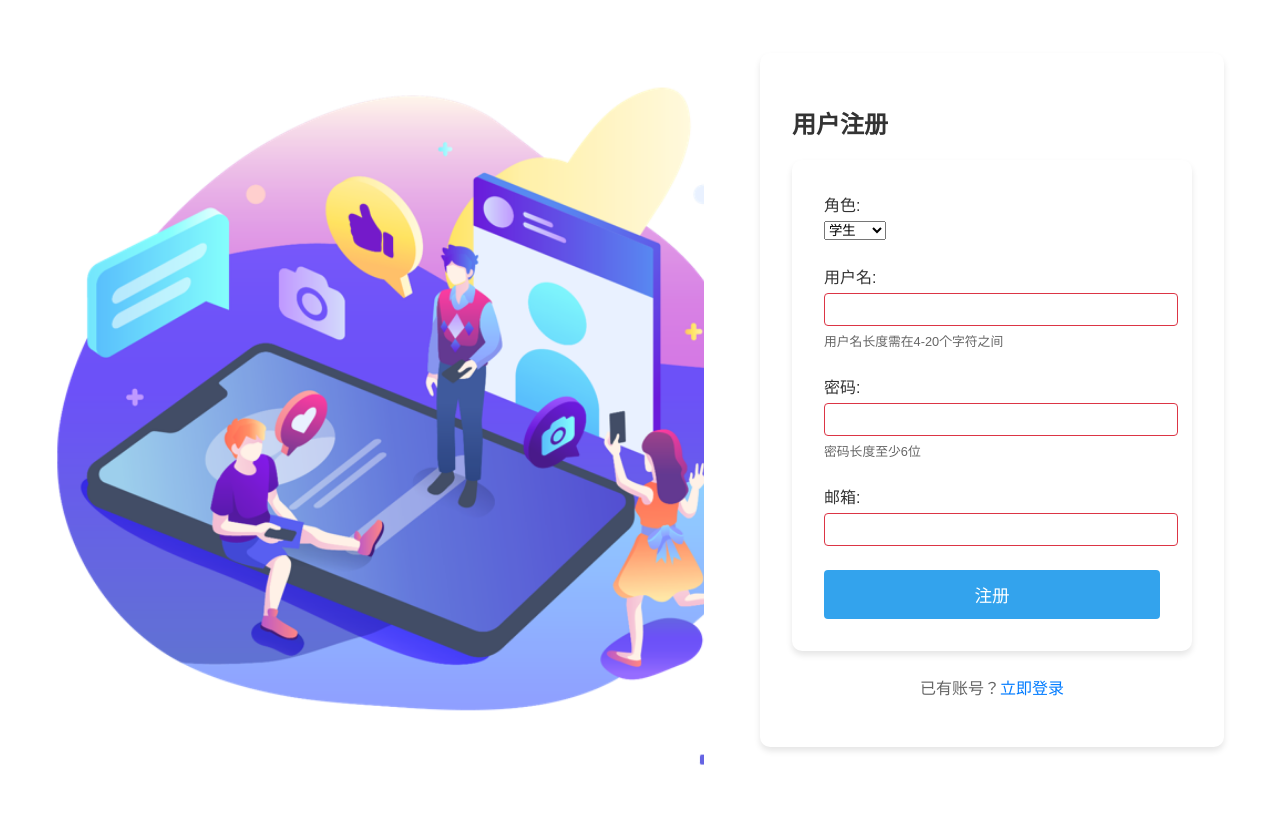
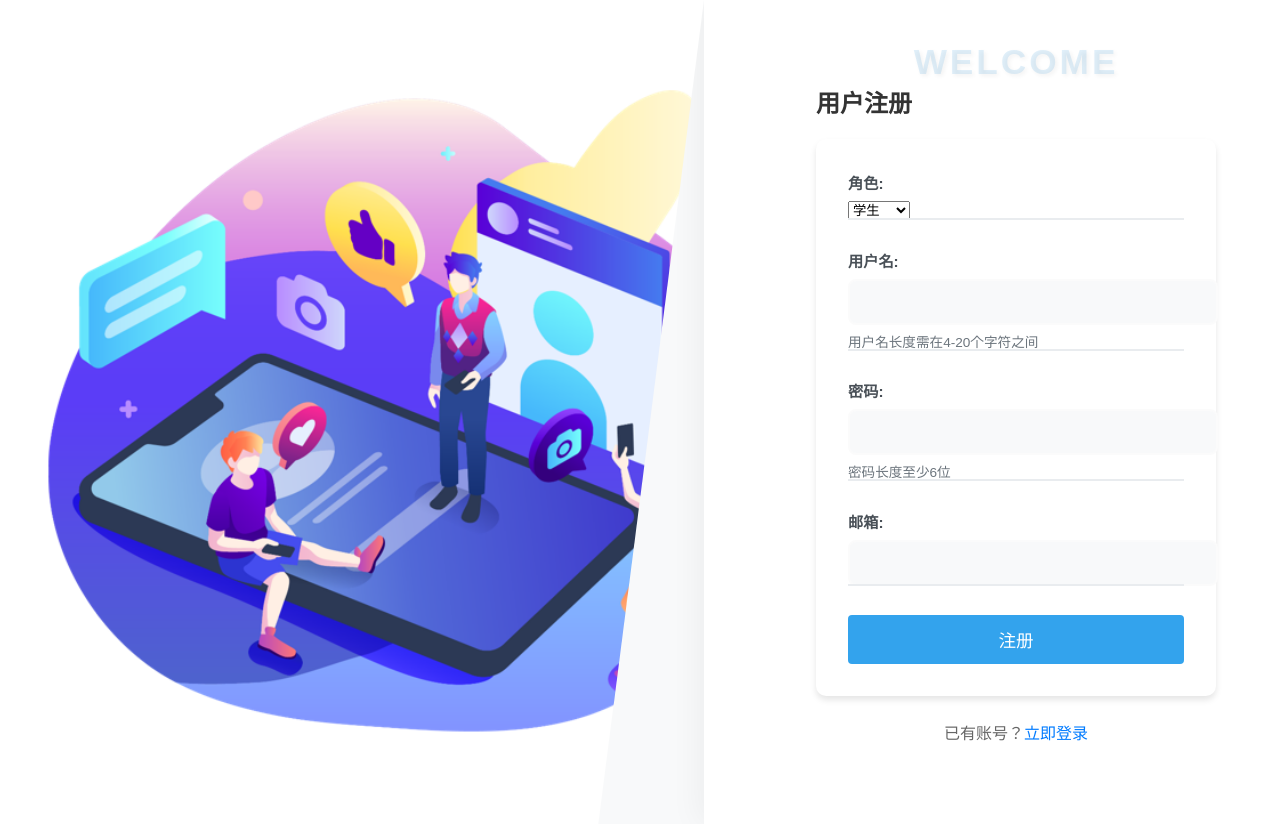
Before and after one commit to jmtl233/Online_School, a Spring Boot app: page /register in a window 1280 px wide. Before the commit the page ends 765 px from the top, so only its background shows below. Run offline with Spring Boot 4, Linux system fonts and the light colour scheme; some of the project's set-up classes (security, data sources, template engines, error pages and the like) are left out, and stand-ins take their place.

Commit message:
修改了登录注册页面的表格2025年4月3日01:20:45

```diff
--- a/src/main/resources/static/css/style.css
+++ b/src/main/resources/static/css/style.css
@@ -48,17 +48,81 @@ input[type="text"],
 input[type="password"],
 input[type="email"] {
     width: 100%;
-    padding: 8px;
-    border: 1px solid #ddd;
-    border-radius: 4px;
+    padding: 12px 15px;
+    border: 2px solid #e9ecef !important;
+    border-radius: 8px;
+    transition: all 0.3s ease;
+    font-size: 1rem;
+    background: #f8f9fa;
 }
 
-input[type="text"]:focus,
-input[type="password"]:focus,
-input[type="email"]:focus {
-    border-color: #007bff;
-    box-shadow: 0 0 0 3px rgba(0, 123, 255, 0.25);
-    transition: border-color 0.3s, box-shadow 0.3s;
+/* 新增标签样式 */
+.form-group label {
+    display: block;
+    margin-bottom: 8px;
+    color: #495057;
+    font-weight: 600;
+    font-size: 0.95rem;
+}
+
+/* 新增提示文字样式 */
+.form-group small {
+    display: block;
+    color: #6c757d;
+    font-size: 0.85rem;
+    margin-top: 6px;
+}
+
+/* 优化焦点状态 */
+input:focus {
+    background: white;
+    border-color: #3498db !important;
+    box-shadow: 0 0 0 3px rgba(52, 152, 219, 0.2);
+}
+
+/* 新增验证提示样式 */
+.invalid-feedback {
+    color: #dc3545;
+    font-size: 0.85rem;
+    margin-top: 6px;
+    display: none;
+}
+
+input:invalid + .invalid-feedback {
+    display: block;
+}
+
+/* 新增图标样式 */
+.input-icon {
+    position: relative;
+}
+
+.input-icon i {
+    position: absolute;
+    left: 15px;
+    top: 50%;
+    transform: translateY(-50%);
+    color: #6c757d;
+    font-size: 1.1rem;
+}
+
+.input-icon input {
+    padding-left: 40px;
+}
+
+@media (max-width: 768px) {
+    input[type="text"],
+    input[type="password"],
+    input[type="email"] {
+        padding: 10px 12px;
+        font-size: 0.95rem;
+    }
+}
+
+input:-webkit-autofill,
+input:-webkit-autofill:hover,
+input:-webkit-autofill:focus {
+    -webkit-box-shadow: 0 0 0 1000px white inset !important;
 }
 
 button {
@@ -123,52 +187,94 @@ a:hover {
     to { transform: rotate(360deg); }
 }
 
-/* 新增登录容器样式 */
+/* 重置登录容器 */
 .login-container {
     display: flex;
     min-height: 100vh;
+    background: #f8f9fa;
 }
 
 .login-left {
     flex: 1;
-    background: url('/css/images/login-bg.jpg') center/cover no-repeat;
-    display: flex;
-    flex-direction: column;
-    justify-content: center;
-    align-items: center;
-    padding: 2rem;
-    color: #333;
-    text-align: center;
+    background: url('../css/images/login-bg.jpg') center/cover no-repeat;
+    min-height: 600px; /* 设置最小高度 */
     position: relative;
-    overflow: hidden;
-}
-
-.login-left::before {
-    content: '';
-    position: absolute;
-    top: 0;
-    left: 0;
-    right: 0;
-    bottom: 0;
-    background: rgba(255, 255, 255, 0.1);
+    clip-path: polygon(0 0, 100% 0, 85% 100%, 0 100%); /* 添加斜切效果 */
 }
 
 .login-right {
     flex: 0 0 40%;
     display: flex;
-    justify-content: center;
     align-items: center;
     padding: 2rem;
     background: white;
+    box-shadow: -5px 0 30px rgba(0,0,0,0.05); /* 左侧添加阴影分隔线 */
 }
 
+/* 保持原有输入框样式不变 */
 .login-form {
     width: 100%;
     max-width: 400px;
+    margin-left: auto; /* 右对齐 */
     padding: 2rem;
     background: white;
-    border-radius: 10px;
-    box-shadow: 0 4px 6px rgba(0, 0, 0, 0.1);
+    position: relative;
+    overflow: hidden;
+}
+
+/* 新增响应式设计 */
+@media (max-width: 992px) {
+    .login-container {
+        flex-direction: column;
+    }
+
+    .login-left {
+        flex: none;
+        height: 300px;
+        clip-path: none;
+    }
+
+    .login-right {
+        flex: none;
+        width: 100%;
+        box-shadow: none;
+        padding: 2rem 1rem;
+    }
+
+    .login-form {
+        margin: 0 auto; /* 居中显示 */
+    }
+}
+
+/* 新增装饰元素 */
+.login-form::before {
+    content: 'WELCOME';
+    position: absolute;
+    top: 10px;
+    left: 50%;
+    transform: translateX(-50%);
+    text-align: center;
+    width: 100%;
+    font-size: 2.2rem;
+    color: rgba(52, 152, 219, 0.15);
+    font-weight: 800;
+    letter-spacing: 3px;
+    z-index: 1;
+    transition: all 0.3s ease;
+    animation: fadeInDown 0.6s ease-out;
+    text-shadow: 2px 2px 4px rgba(0,0,0,0.05);
+}
+
+/* 新增动画效果 */
+@keyframes fadeInDown {
+    from {
+        opacity: 0;
+        transform: translateY(-20px);
+    }
+    to {
+        opacity: 1;
+        transform: translateY(0);
+    }
 }
 
 /* 新增角色切换样式 */
@@ -244,23 +350,27 @@ a:hover {
         padding: 0.8rem;
         text-align: center;
     }
+
+    .login-form::before {
+        display: none;
+    }
 }
 
 /* 在现有样式基础上添加以下内容 */
 .form-group {
-    margin-bottom: 1.5rem;
+    position: relative;
+    margin-bottom: 1.8rem;
 }
 
-.form-group label {
-    font-weight: 500;
-    color: #333;
-}
-
-.form-group small {
-    display: block;
-    color: #666;
-    font-size: 0.8rem;
-    margin-top: 0.3rem;
+.form-group::after {
+    content: '';
+    position: absolute;
+    bottom: 0;
+    left: 0;
+    right: 0;
+    height: 2px;
+    background: #e9ecef;
+    transition: all 0.3s ease;
 }
 
 /* 新增首页样式 */
@@ -752,7 +862,7 @@ a:hover {
 }
 
 input:invalid {
-    border-color: #dc3545 !important;
+    border-color: #fbfbfb !important;
 }
 
 input:valid {
@@ -785,3 +895,11 @@ input:valid {
     font-size: 1.1rem;
     margin-bottom: 2rem;
 }
+
+/* 新增移动端适配 */
+@media (max-width: 992px) {
+    .login-form::before {
+        top: 15px;
+        font-size: 2rem;
+    }
+}
```
